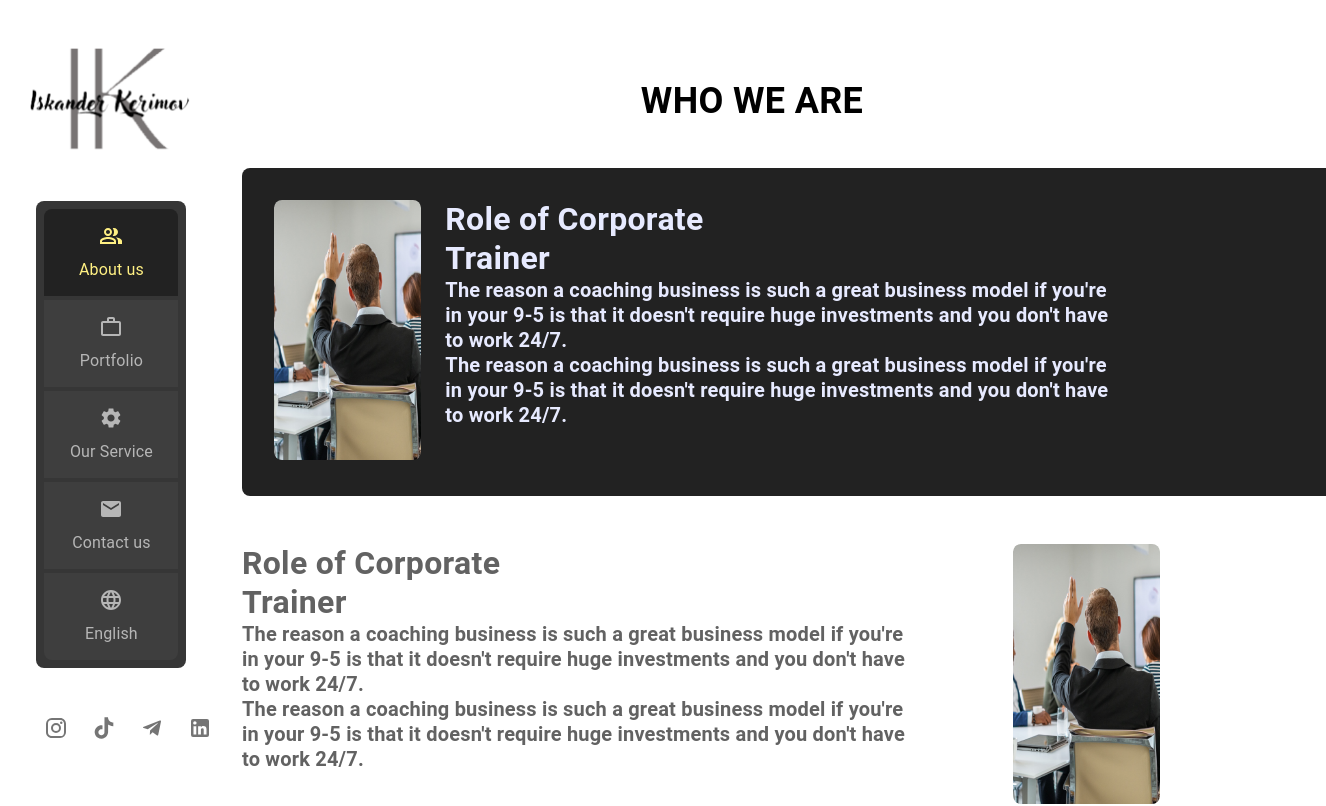
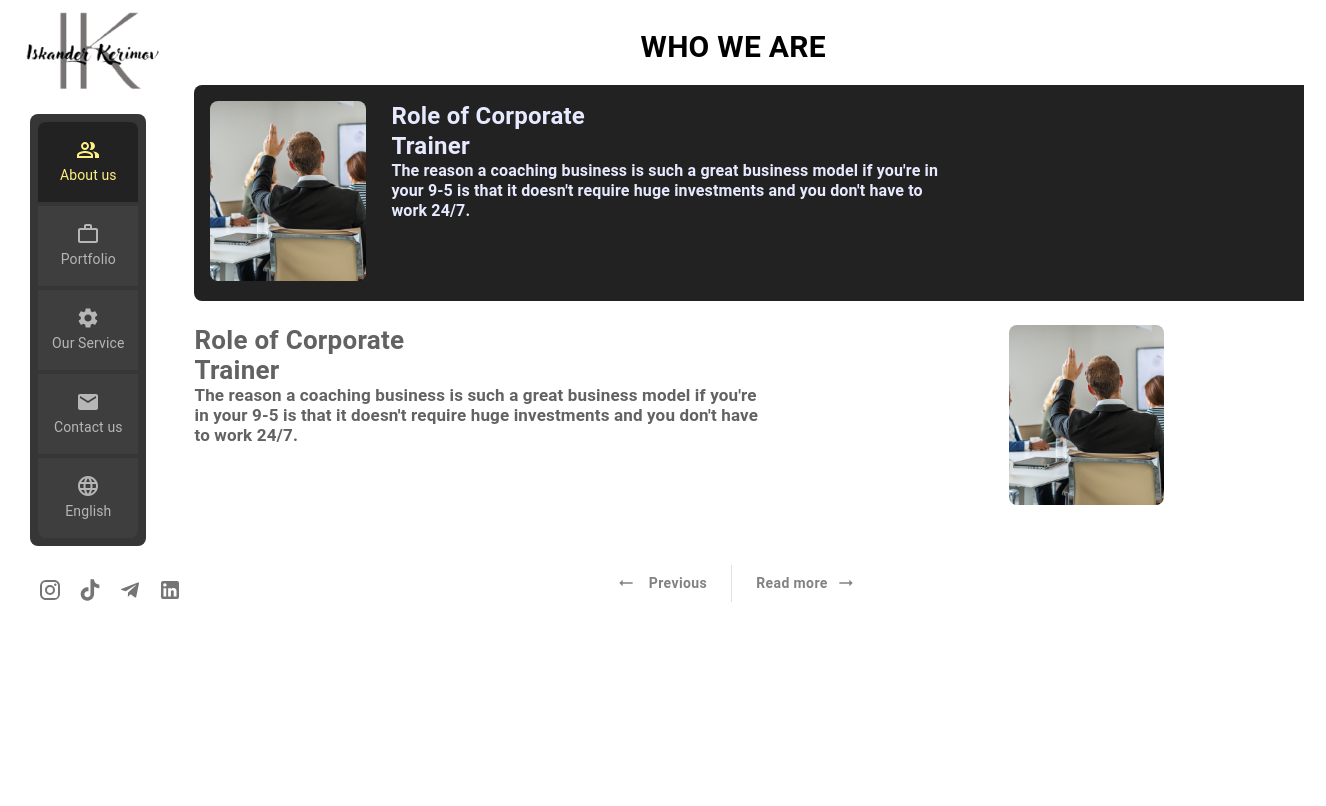
Before and after one commit to GeekSpace-Team/Business, a React (Vite) app: page /about in a window 1280 px wide. Shown: the top 806 px of the page, 1326 px wide, since content can reach past the window. Built offline with nearby package versions, Linux system fonts and the light colour scheme.

Commit message:
about page

```diff
--- a/src/assets/index.css
+++ b/src/assets/index.css
@@ -1,14 +1,11 @@
 @font-face {
-    font-family: InterRegular;
-    src: url(./fonts/Inter-Regular.ttf);
+  font-family: InterRegular;
+  src: url(./fonts/Inter-Regular.ttf);
 }
 
-
-
-
 body {
-    font-family: InterRegular;
-    overflow-x: hidden;
-    /* background: #222222; */
-    padding: 10px;
+  font-family: InterRegular;
+  overflow-x: hidden;
+  /* background: #222222; */
+  /* padding: 10px; */
 }
--- a/src/assets/language/Language.tsx
+++ b/src/assets/language/Language.tsx
@@ -56,8 +56,8 @@ const Language: FC = () => {
             flexDirection: "column",
             alignItems: "center",
             justifyContent: "center",
-            height: screenHeight >= 900 ? "115px" : "87px",
-            gap: "10px",
+            height: screenHeight >= 900 ? "115px" : "80px",
+            gap: screenHeight >= 900 ? "10px" : "3px",
             cursor: "pointer",
             color: "#B6B6B6",
             transition: "0.7s",
@@ -68,7 +68,9 @@ const Language: FC = () => {
           }}
         >
           <LanguageIcon />
-          <Typography>{getLanguageName(i18n.language)}</Typography>
+          <Typography sx={{ fontSize: screenHeight >= 900 ? 16 : 14 }}>
+            {getLanguageName(i18n.language)}
+          </Typography>
         </Box>
         {drawerOpen && (
           <div
@@ -86,6 +88,7 @@ const Language: FC = () => {
                 background: "#363636",
                 width: "100%",
                 height: "30px",
+                fontSize: screenHeight >= 900 ? 16 : 14,
                 "&:hover": {
                   background: "#222222",
                   color: "#FFF083",
@@ -102,6 +105,7 @@ const Language: FC = () => {
                 background: "#363636",
                 width: "100%",
                 height: "30px",
+                fontSize: screenHeight >= 900 ? 16 : 14,
                 "&:hover": {
                   background: "#222222",
                   color: "#FFF083",
@@ -118,6 +122,7 @@ const Language: FC = () => {
                 background: "#363636",
                 width: "100%",
                 height: "30px",
+                fontSize: screenHeight >= 900 ? 16 : 14,
                 "&:hover": {
                   background: "#222222",
                   color: "#FFF083",
--- a/src/components/bottom-social/Social.tsx
+++ b/src/components/bottom-social/Social.tsx
@@ -1,4 +1,4 @@
-import { FC } from "react";
+import { FC, useEffect, useState } from "react";
 import { IconButton, Stack, Tooltip } from "@mui/material";
 import InstagramIcon from "@mui/icons-material/Instagram";
 import { TikTokOutlined } from "@ant-design/icons";
@@ -6,9 +6,22 @@ import TelegramIcon from "@mui/icons-material/Telegram";
 import LinkedInIcon from "@mui/icons-material/LinkedIn";
 
 const Social: FC = () => {
+  const [screenHeight, setScreenHeight] = useState(window.innerHeight);
+
+  useEffect(() => {
+    const handleResize = () => {
+      setScreenHeight(window.innerHeight);
+    };
+
+    window.addEventListener("resize", handleResize);
+
+    return () => {
+      window.removeEventListener("resize", handleResize);
+    };
+  }, []);
   return (
     <>
-      <Stack direction="row" spacing={1}>
+      <Stack direction="row" spacing={screenHeight >= 900 ? 1 : 0}>
         <Tooltip title="Instagram">
           <IconButton>
             <InstagramIcon />
--- a/src/components/logo/Logo.tsx
+++ b/src/components/logo/Logo.tsx
@@ -1,14 +1,31 @@
-import { FC } from "react";
+import { FC, useEffect, useState } from "react";
 import { useNavigate } from "react-router-dom";
 
 const Logo: FC = () => {
   const navigate = useNavigate();
+  const [screenHeight, setScreenHeight] = useState(window.innerHeight);
+
+  useEffect(() => {
+    const handleResize = () => {
+      setScreenHeight(window.innerHeight);
+    };
+
+    window.addEventListener("resize", handleResize);
+
+    return () => {
+      window.removeEventListener("resize", handleResize);
+    };
+  }, []);
   return (
     <>
       <img
         onClick={() => navigate("/")}
         src="./images/logo.png"
-        style={{ width: "176px", height: "120px", cursor: "pointer" }}
+        style={{
+          width: screenHeight >= 900 ? "176px" : "146px",
+          height: screenHeight >= 900 ? "120px" : "90px",
+          cursor: "pointer",
+        }}
         alt="logo"
       />
     </>
--- a/src/components/sidebar/Sidebar.tsx
+++ b/src/components/sidebar/Sidebar.tsx
@@ -11,10 +11,33 @@ import Language from "../../assets/language/Language";
 import { useTranslation } from "react-i18next";
 
 const Sidebar: FC = () => {
-  const [screenHeight, setScreenHeight] = useState(window.innerHeight);
   const location = useLocation();
   const navigate = useNavigate();
   const { t } = useTranslation();
+  const [screenHeight, setScreenHeight] = useState(window.innerHeight);
+
+  // const [selectedIdx, setSelectedIdx] = useState(
+  //   window.location.pathname === "/about"
+  //     ? 0
+  //     : window.location.pathname === "/portfolio"
+  //     ? 1
+  //     : window.location.pathname === "/services"
+  //     ? 2
+  //     : 3 // Assuming 4 items, adjust for more
+  // );
+
+  // const handleItemClick = (idx: any) => {
+  //   setSelectedIdx(idx);
+  //   navigate(
+  //     idx === 0
+  //       ? "/about"
+  //       : idx === 1
+  //       ? "/portfolio"
+  //       : idx === 2
+  //       ? "/services"
+  //       : "/contact"
+  //   ); // Adjust paths for your items
+  // };
 
   useEffect(() => {
     const handleResize = () => {
@@ -30,22 +53,28 @@ const Sidebar: FC = () => {
 
   return (
     <>
-      <Stack direction="row" spacing={5}>
+      <Stack direction="row" spacing={screenHeight >= 900 ? 5 : 2}>
         <Stack
+          sx={{ display: { lg: "flex", md: "flex", sm: "none", xs: "none" } }}
           alignItems="center"
-          height="90vh"
-          width="200px"
-          pt={3}
-          pb={5}
-          spacing={5}
+          height="auto"
+          width={"200px"}
+          pt={screenHeight >= 900 ? 3 : 0}
+          pb={screenHeight >= 900 ? 5 : 1}
+          spacing={screenHeight >= 900 ? 5 : 2}
         >
           <Logo />
 
-          <Stack height="100%" pl="20%" spacing={5}>
+          <Stack
+            height="100%"
+            pl={location.pathname === "/" ? "" : "20%"}
+            pr={location.pathname === "/" ? "6%" : ""}
+            spacing={screenHeight >= 900 ? 5 : 3}
+          >
             <Box
               sx={{
                 background: "#363636",
-                width: "134px",
+                width: screenHeight >= 900 ? "134px" : "100px",
                 height: screenHeight >= 900 ? "600px" : "auto",
                 borderRadius: "8px",
                 padding: 1,
@@ -64,8 +93,8 @@ const Sidebar: FC = () => {
                     flexDirection: "column",
                     alignItems: "center",
                     justifyContent: "center",
-                    height: screenHeight >= 900 ? "117px" : "87px",
-                    gap: "10px",
+                    height: screenHeight >= 900 ? "117px" : "80px",
+                    gap: screenHeight >= 900 ? "10px" : "3px",
                     cursor: "pointer",
                     transition: "0.7s",
                     "&:hover": {
@@ -75,7 +104,9 @@ const Sidebar: FC = () => {
                   }}
                 >
                   <PeopleAltOutlinedIcon />
-                  <Typography>{t("sidebar.about")}</Typography>
+                  <Typography sx={{ fontSize: screenHeight >= 900 ? 16 : 14 }}>
+                    {t("sidebar.about")}
+                  </Typography>
                 </Box>
                 <Box
                   onClick={() => navigate("/portfolio")}
@@ -92,8 +123,8 @@ const Sidebar: FC = () => {
                     flexDirection: "column",
                     alignItems: "center",
                     justifyContent: "center",
-                    height: screenHeight >= 900 ? "117px" : "87px",
-                    gap: "10px",
+                    height: screenHeight >= 900 ? "117px" : "80px",
+                    gap: screenHeight >= 900 ? "10px" : "3px",
                     cursor: "pointer",
                     transition: "0.7s",
                     "&:hover": {
@@ -103,7 +134,9 @@ const Sidebar: FC = () => {
                   }}
                 >
                   <WorkOutlineOutlinedIcon />
-                  <Typography>{t("sidebar.portfolio")}</Typography>
+                  <Typography sx={{ fontSize: screenHeight >= 900 ? 16 : 14 }}>
+                    {t("sidebar.portfolio")}
+                  </Typography>
                 </Box>
                 <Box
                   onClick={() => navigate("/services")}
@@ -116,8 +149,8 @@ const Sidebar: FC = () => {
                     flexDirection: "column",
                     alignItems: "center",
                     justifyContent: "center",
-                    height: screenHeight >= 900 ? "117px" : "87px",
-                    gap: "10px",
+                    height: screenHeight >= 900 ? "117px" : "80px",
+                    gap: screenHeight >= 900 ? "10px" : "3px",
                     cursor: "pointer",
                     transition: "0.7s",
                     "&:hover": {
@@ -127,7 +160,9 @@ const Sidebar: FC = () => {
                   }}
                 >
                   <SettingsIcon />
-                  <Typography>{t("sidebar.services")}</Typography>
+                  <Typography sx={{ fontSize: screenHeight >= 900 ? 16 : 14 }}>
+                    {t("sidebar.services")}
+                  </Typography>
                 </Box>
                 <Box
                   onClick={() => navigate("/contact")}
@@ -140,8 +175,8 @@ const Sidebar: FC = () => {
                     flexDirection: "column",
                     alignItems: "center",
                     justifyContent: "center",
-                    height: screenHeight >= 900 ? "117px" : "87px",
-                    gap: "10px",
+                    height: screenHeight >= 900 ? "117px" : "80px",
+                    gap: screenHeight >= 900 ? "10px" : "3px",
                     cursor: "pointer",
                     transition: "0.7s",
                     "&:hover": {
@@ -151,7 +186,9 @@ const Sidebar: FC = () => {
                   }}
                 >
                   <MailIcon />
-                  <Typography>{t("sidebar.contact")}</Typography>
+                  <Typography sx={{ fontSize: screenHeight >= 900 ? 16 : 14 }}>
+                    {t("sidebar.contact")}
+                  </Typography>
                 </Box>
                 <Language />
               </Stack>
--- a/src/pages/about/About.tsx
+++ b/src/pages/about/About.tsx
@@ -1,23 +1,73 @@
 import { Box, Button, Divider, Grid, Stack, Typography } from "@mui/material";
-import { FC } from "react";
+import { FC, useEffect, useState } from "react";
 import ArrowRightAltIcon from "@mui/icons-material/ArrowRightAlt";
 
 const About: FC = () => {
+  const [screenHeight, setScreenHeight] = useState(window.innerHeight);
+  const [currentContent, setCurrentContent] = useState(0);
+
+  const contentData = [
+    // Define your content for each section here
+    {
+      image: "./images/Rectangle 9.png",
+      title: "Role of Corporate Trainer",
+      description: `The reason a coaching business is such a great business model if you're in your 9-5 is that it doesn't require huge investments and you don't have to work 24/7.`,
+    },
+    {
+      image: "./images/logo.png",
+      title: "Text Two",
+      description: `Description of the Second Level`,
+    },
+    {
+      image: "./images/321467.jpg",
+      title: "Text Three",
+      description: `Description of the Third Level`,
+    },
+  ];
+
+  useEffect(() => {
+    const handleResize = () => {
+      setScreenHeight(window.innerHeight);
+    };
+
+    window.addEventListener("resize", handleResize);
+
+    return () => {
+      window.removeEventListener("resize", handleResize);
+    };
+  }, []);
+
+  const handlePrevious = () => {
+    setCurrentContent((prevContent) =>
+      prevContent === 0 ? contentData.length - 1 : prevContent - 1
+    );
+  };
+
+  // setTimeout(() => {
+  //   handleReadMore();
+  // }, 3000);
+
+  const handleReadMore = () => {
+    setCurrentContent((prevContent) =>
+      prevContent === contentData.length - 1 ? 0 : prevContent + 1
+    );
+  };
+
   return (
     <>
-      <Stack sx={{ width: "100%", minHeight: "100vh" }}>
+      <Stack sx={{ width: "100%", height: "auto" }}>
         <Box
           sx={{
             display: "flex",
             justifyContent: "center",
             width: "100%",
-            mt: 7,
+            mt: screenHeight >= 900 ? 7 : 2,
           }}
         >
           <Typography
             sx={{
               textTransform: "uppercase",
-              fontSize: "36px",
+              fontSize: screenHeight >= 900 ? "36px" : "30px",
               fontWeight: 700,
             }}
           >
@@ -27,82 +77,109 @@ const About: FC = () => {
         <Box
           sx={{
             background: "#222222",
-            p: 4,
+            p: screenHeight >= 900 ? 4 : 2,
             width: "100%",
             height: "auto",
             borderRadius: "8px 0px 0px 8px",
-            mt: 5,
+            mt: screenHeight >= 900 ? 5 : 2,
           }}
         >
           <Grid container spacing={1}>
             <Grid item lg={2} md={4} sm={6} xs={12}>
               <img
-                src="./images/Rectangle 9.png"
-                style={{ width: "90%", borderRadius: "8px", height: "260px" }}
+                src={contentData[currentContent].image}
+                style={{
+                  width: "90%",
+                  borderRadius: "8px",
+                  height: screenHeight >= 900 ? "260px" : "180px",
+                }}
                 alt="Rectangle"
               />
             </Grid>
             <Grid item lg={9} md={8} sm={6} xs={12}>
               <Typography
                 sx={{
-                  fontSize: "32px",
+                  fontSize: screenHeight >= 900 ? "32px" : "24px",
                   fontWeight: 700,
-                  lineHeight: "39px",
+                  lineHeight: screenHeight >= 900 ? "39px" : "30px",
                   color: "#E7EAFF",
+                  width: { lg: "30%", md: "30%", sm: "100%", xs: "100%" },
+                  textAlign: {
+                    lg: "start",
+                    md: "start",
+                    sm: "center",
+                    xs: "center",
+                  },
                 }}
               >
-                Role of Corporate <br /> Trainer
+                {contentData[currentContent].title}
               </Typography>
               <Typography
                 sx={{
-                  fontSize: "20px",
+                  fontSize: screenHeight >= 900 ? "20px" : "16px",
                   fontWeight: 600,
-                  lineHeight: "25px",
+                  lineHeight: screenHeight >= 900 ? "25px" : "20px",
                   color: "#E7EAFF",
+                  width: { lg: "70%", md: "70%", sm: "100%", xs: "100%" },
+                  textAlign: {
+                    lg: "start",
+                    md: "start",
+                    sm: "center",
+                    xs: "center",
+                  },
                 }}
               >
-                The reason a coaching business is such a great business model if
-                you're <br /> in your 9-5 is that it doesn't require huge
-                investments and you don't have <br /> to work 24/7. <br /> The
-                reason a coaching business is such a great business model if
-                you're <br /> in your 9-5 is that it doesn't require huge
-                investments and you don't have <br /> to work 24/7.
+                {contentData[currentContent].description}
               </Typography>
             </Grid>
           </Grid>
         </Box>
-        <Grid container spacing={1} mt={5}>
+
+        <Grid container spacing={1} mt={screenHeight >= 900 ? 5 : 2}>
           <Grid item lg={9} md={8} sm={6} xs={12}>
             <Typography
               sx={{
-                fontSize: "32px",
+                fontSize: screenHeight >= 900 ? "32px" : "26px",
                 fontWeight: 700,
-                lineHeight: "39px",
+                lineHeight: screenHeight >= 900 ? "39px" : "30px",
                 color: "#626262",
+                width: { lg: "30%", md: "30%", sm: "100%", xs: "100%" },
+                textAlign: {
+                  lg: "start",
+                  md: "start",
+                  sm: "center",
+                  xs: "center",
+                },
               }}
             >
-              Role of Corporate <br /> Trainer
+              {contentData[currentContent].title}
             </Typography>
             <Typography
               sx={{
-                fontSize: "20px",
+                fontSize: screenHeight >= 900 ? "20px" : "17px",
                 fontWeight: 600,
-                lineHeight: "25px",
+                lineHeight: screenHeight >= 900 ? "25px" : "20px",
                 color: "#626262",
+                width: { lg: "70%", md: "70%", sm: "100%", xs: "100%" },
+                textAlign: {
+                  lg: "start",
+                  md: "start",
+                  sm: "center",
+                  xs: "center",
+                },
               }}
             >
-              The reason a coaching business is such a great business model if
-              you're <br /> in your 9-5 is that it doesn't require huge
-              investments and you don't have <br /> to work 24/7. <br /> The
-              reason a coaching business is such a great business model if
-              you're <br /> in your 9-5 is that it doesn't require huge
-              investments and you don't have <br /> to work 24/7.
+              {contentData[currentContent].description}
             </Typography>
           </Grid>
           <Grid item lg={2} md={4} sm={6} xs={12}>
             <img
-              src="./images/Rectangle 9.png"
-              style={{ width: "90%", borderRadius: "8px", height: "260px" }}
+              src={contentData[currentContent].image}
+              style={{
+                width: "90%",
+                borderRadius: "8px",
+                height: screenHeight >= 900 ? "260px" : "180px",
+              }}
               alt="Rectangle"
             />
           </Grid>
@@ -112,9 +189,10 @@ const About: FC = () => {
           alignItems="center"
           justifyContent="center"
           spacing={2}
-          mt={5}
+          mt={7}
         >
           <Button
+            onClick={() => handlePrevious()}
             startIcon={
               <ArrowRightAltIcon
                 sx={{
@@ -132,6 +210,7 @@ const About: FC = () => {
 
           <Divider orientation="vertical" />
           <Button
+            onClick={() => handleReadMore()}
             endIcon={<ArrowRightAltIcon sx={{ color: "#828282" }} />}
             sx={{ textTransform: "none", color: "#828282", fontWeight: 600 }}
           >
```
Also changed, not shown: src/pages/home/Home.tsx (+5 -5 lines), src/pages/portfolio/Portfolio.tsx (+6 -1 lines), src/pages/services/Services.tsx (+6 -1 lines), New Text Document.txt (added), public/images/321467.jpg (added), 26 other files (tests, documents, lock files or other folders).
